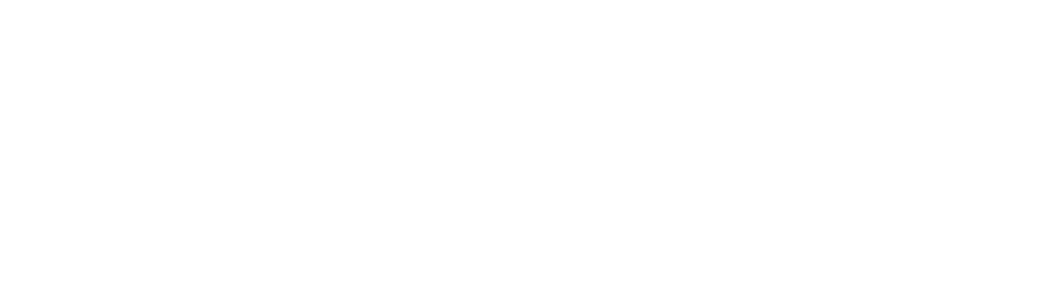
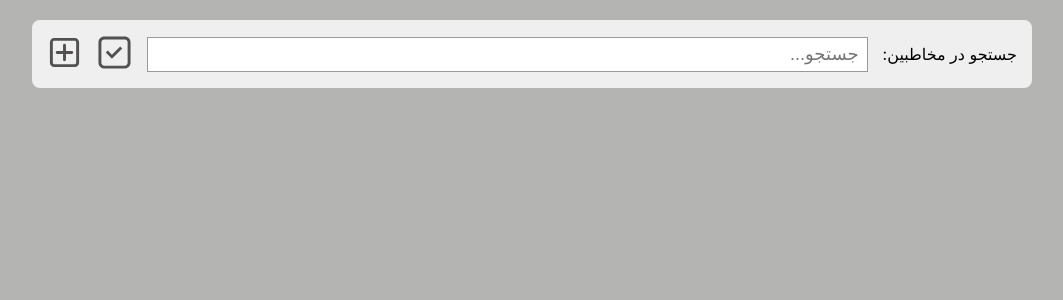
Before and after one commit to Zohre-abbasi/bootcamp-practice, a React (Vite) app in the folder zohre-abasi-week14/: page / in a window 1280 px wide. Shown: the top 300 px of the page, without its empty margins (108-1171 px from the left). Built offline with nearby package versions, Linux system fonts and the light colour scheme.

Commit message:
create header component with styling and search and action buttons

```diff
--- a/zohre-abasi-week14/package.json
+++ b/zohre-abasi-week14/package.json
@@ -11,7 +11,9 @@
   },
   "dependencies": {
     "react": "^19.2.8",
-    "react-dom": "^19.2.8"
+    "react-dom": "^19.2.8",
+    "react-icon": "^1.0.0",
+    "react-icons": "^5.7.0"
   },
   "devDependencies": {
     "@eslint/js": "^10.0.1",
--- a/zohre-abasi-week14/src/App.jsx
+++ b/zohre-abasi-week14/src/App.jsx
@@ -1,11 +1,29 @@
+import Header from "./components/Header.jsx";
+import { useState } from "react";
+function App() {
+  const [search, setSearch] = useState("");
+  const [isFormOpen, setIsFormOpen] = useState(false);
+  const [isSelectionMode, setIsSelectionMode] = useState(false);
 
+  const openForm = () => {
+    setIsFormOpen(true);
 
-function App() {
+  };
+
+  const toggleSelectionMode = () => {
+    setIsSelectionMode((prev) => !prev);
+
+  };
   return (
     <>
-
+      <Header
+        search={search}
+        setSearch={setSearch}
+        openForm={openForm}
+        toggleSelectionMode={toggleSelectionMode}
+      />
     </>
-  )
+  );
 }
 
-export default App
+export default App;
--- /dev/null
+++ b/zohre-abasi-week14/src/components/Header.jsx
@@ -0,0 +1,26 @@
+import { CgAddR } from "react-icons/cg";
+import { CgCheckR } from "react-icons/cg";
+import styles from "./Header.module.css";
+function Header({search,setSearch,openForm,toggleSelectionMode}) {
+  return (
+    <header className={styles.header}>
+      <button onClick={openForm}>
+        <CgAddR  className={styles.icon}/>
+      </button>
+      <button onClick={toggleSelectionMode}>
+        <CgCheckR  className={styles.icon}/>
+      </button>
+      <input
+        className={styles.input}
+        dir="rtl"
+        type="text"
+        placeholder="جستجو..."
+        value={search}
+        onChange={(e)=>setSearch(e.target.value)}
+      />
+      <span  dir="rtl">جستجو در مخاطبین:</span>
+    </header>
+  );
+}
+
+export default Header;
--- /dev/null
+++ b/zohre-abasi-week14/src/components/Header.module.css
@@ -0,0 +1,34 @@
+.header{
+    display:flex;
+    justify-content: space-between;
+    align-items: center;
+    gap:15px;
+    padding:15px;
+    background-color:#efefef;
+    border-radius:8px;
+    margin-top:20px;
+}
+.input{
+    flex:1;
+    height:35px;
+    padding:8px;
+    border:1px solid #999;
+    outline:none;
+    font-size: 18px;
+}
+.header button{
+    border:none;
+    cursor:pointer;
+    border-radius: 50%;
+    /* width:35px;
+    height:35px; */
+}
+.icon{
+    width:35px;
+    height: 35px;
+    color:rgb(83, 80, 80);
+
+}
+.icon:hover{
+    background-color:#dad4d4ee;
+}
--- a/zohre-abasi-week14/src/global.css
+++ b/zohre-abasi-week14/src/global.css
@@ -19,6 +19,7 @@
   margin: auto;
   max-width: 1000px;
   min-height: 100vh;
+  background-color:rgb(180, 180, 178)
 }
 *{
   padding:0;
```
Also changed, not shown: 1 other file (tests, documents, lock files or other folders).
